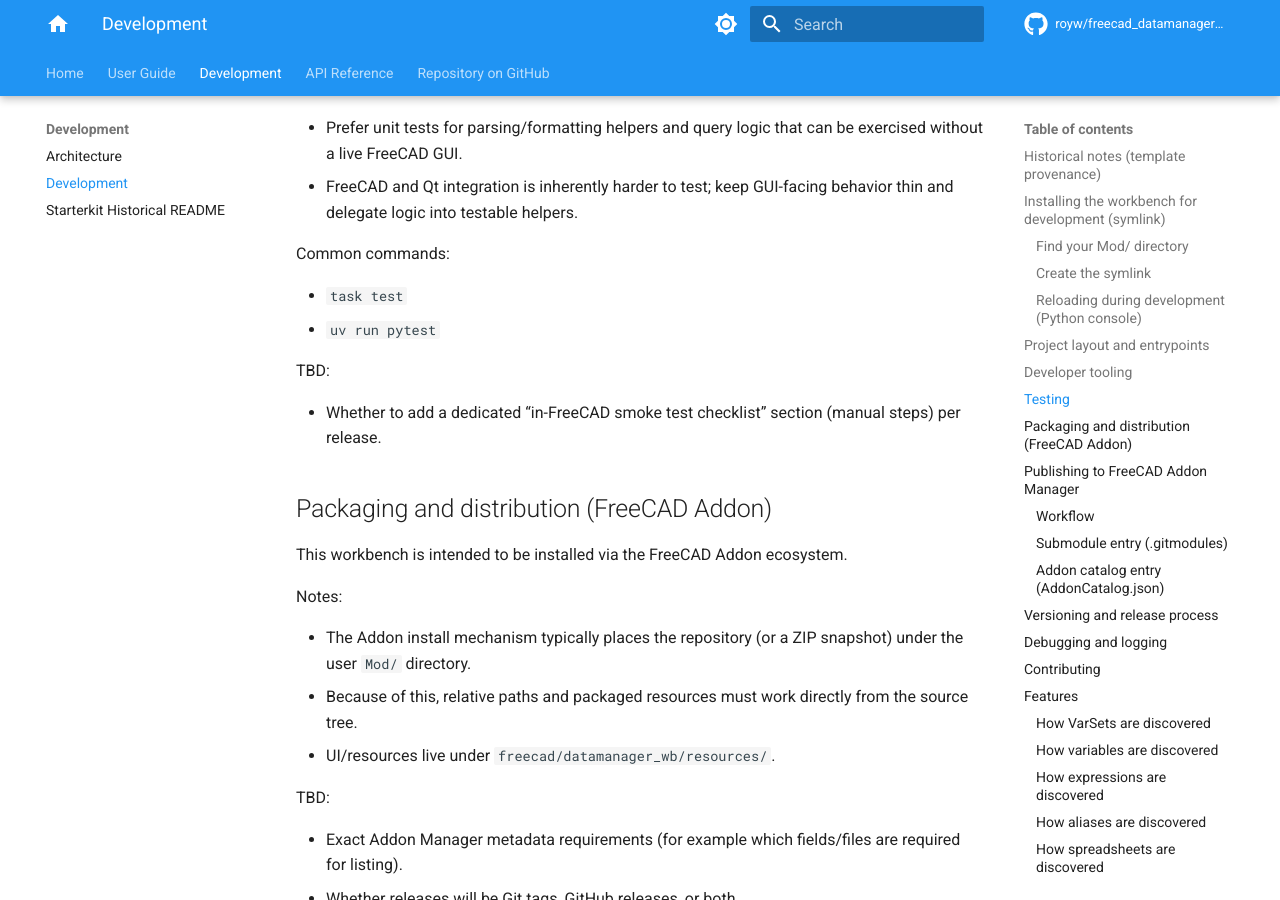
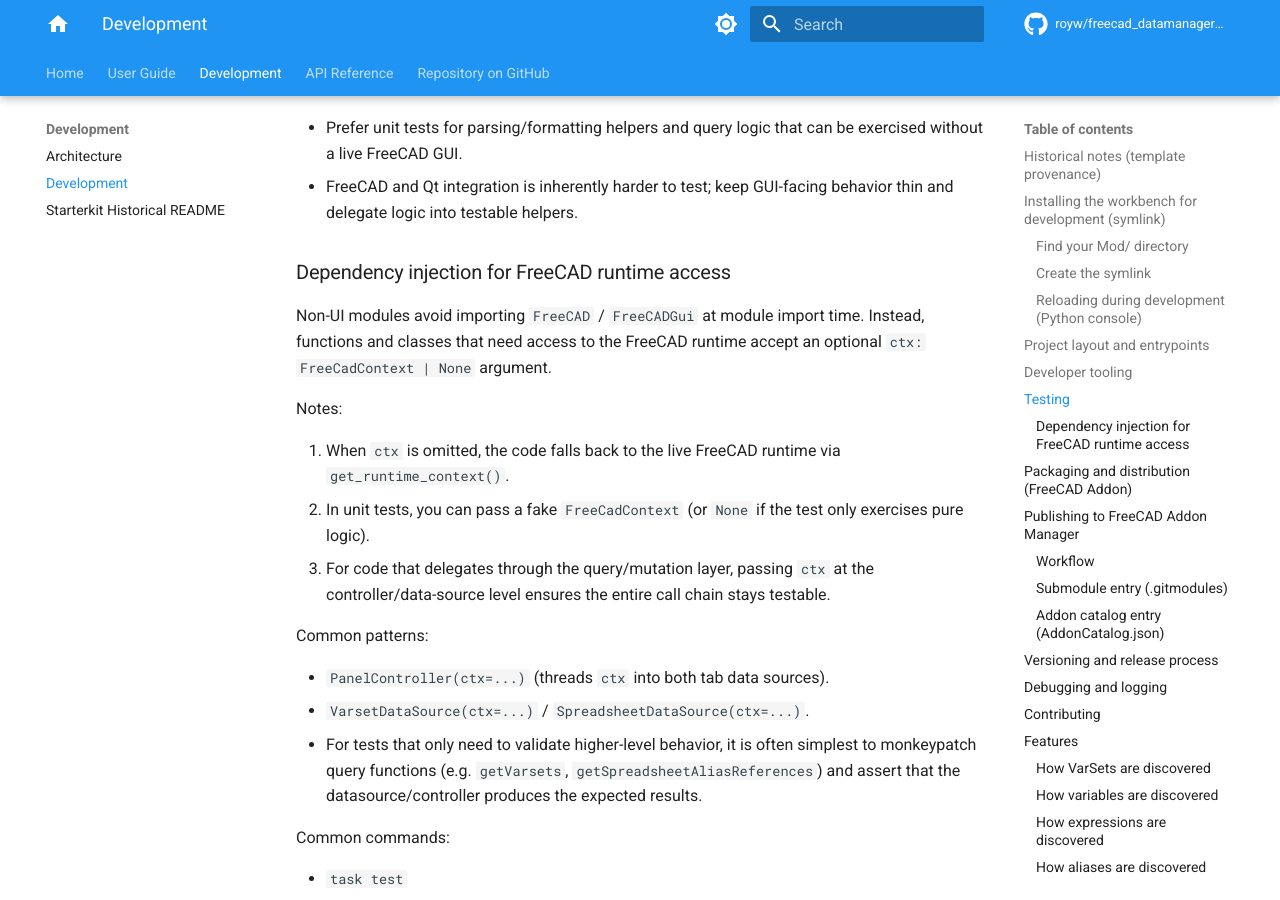
Before and after one commit to royw/freecad_datamanager_workbench, an MkDocs documentation site: the page built from docs/development.md, in a window 1280 px wide and 900 px high, scrolled down 2988 px. Built offline with MkDocs 1.6.1 and Material for MkDocs 9.7.7, drawn with Linux system fonts in a browser that asks for light colours; comment, search, counter and statistics services are not loaded.

Commit message:
docs: describe FreeCadContext DI for testing

```diff
--- a/docs/development.md
+++ b/docs/development.md
@@ -103,6 +103,22 @@
 
 - Prefer unit tests for parsing/formatting helpers and query logic that can be exercised without a live FreeCAD GUI.
 - FreeCAD and Qt integration is inherently harder to test; keep GUI-facing behavior thin and delegate logic into testable helpers.
+
+### Dependency injection for FreeCAD runtime access
+
+Non-UI modules avoid importing `FreeCAD` / `FreeCADGui` at module import time. Instead, functions and classes that need access to the FreeCAD runtime accept an optional `ctx: FreeCadContext | None` argument.
+
+Notes:
+
+1. When `ctx` is omitted, the code falls back to the live FreeCAD runtime via `get_runtime_context()`.
+1. In unit tests, you can pass a fake `FreeCadContext` (or `None` if the test only exercises pure logic).
+1. For code that delegates through the query/mutation layer, passing `ctx` at the controller/data-source level ensures the entire call chain stays testable.
+
+Common patterns:
+
+- `PanelController(ctx=...)` (threads `ctx` into both tab data sources).
+- `VarsetDataSource(ctx=...)` / `SpreadsheetDataSource(ctx=...)`.
+- For tests that only need to validate higher-level behavior, it is often simplest to monkeypatch query functions (e.g. `getVarsets`, `getSpreadsheetAliasReferences`) and assert that the datasource/controller produces the expected results.
 
 Common commands:
 
```
